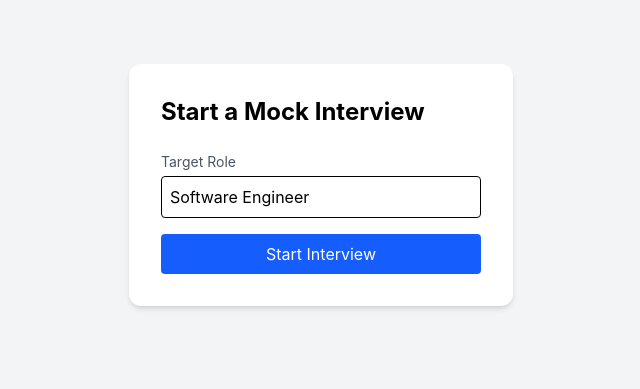
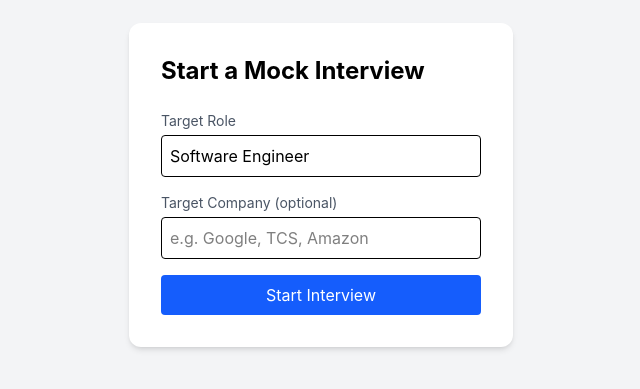
Before and after one commit to kushagras94-dotcom/prepforge, a React (Vite) app in the folder client/: page /interview in a window 1280 px wide. Shown: the part 215-604 px from the top of the page, without its empty margins (319-959 px from the left). Built offline with nearby package versions, Linux system fonts and the light colour scheme; sample sign-in values are in the browser's storage.

Commit message:
added specific company selection

```diff
--- a/client/src/pages/Interview.jsx
+++ b/client/src/pages/Interview.jsx
@@ -4,6 +4,7 @@ import api from '../api/axiosInstance';
 
 export default function Interview() {
   const [targetRole, setTargetRole] = useState('Software Engineer');
+  const [targetCompany, setTargetCompany] = useState('');
   const [transcriptId, setTranscriptId] = useState(null);
   const [question, setQuestion] = useState('');
   const [answer, setAnswer] = useState('');
@@ -15,7 +16,7 @@ export default function Interview() {
   const startInterview = async () => {
     setLoading(true);
     try {
-      const res = await api.post('/interview/start', { targetRole });
+      const res = await api.post('/interview/start', { targetRole, targetCompany: targetCompany || undefined  });
       setTranscriptId(res.data.transcriptId);
       setQuestion(res.data.question);
       setHistory([{ role: 'interviewer', content: res.data.question }]);
@@ -65,6 +66,14 @@ export default function Interview() {
             type="text"
             value={targetRole}
             onChange={(e) => setTargetRole(e.target.value)}
+            className="w-full border p-2 rounded mb-4"
+          />
+          <label className="block text-sm text-gray-600 mb-1">Target Company (optional)</label>
+          <input
+            type="text"
+            value={targetCompany}
+            onChange={(e) => setTargetCompany(e.target.value)}
+            placeholder="e.g. Google, TCS, Amazon"
             className="w-full border p-2 rounded mb-4"
           />
           <button
```
